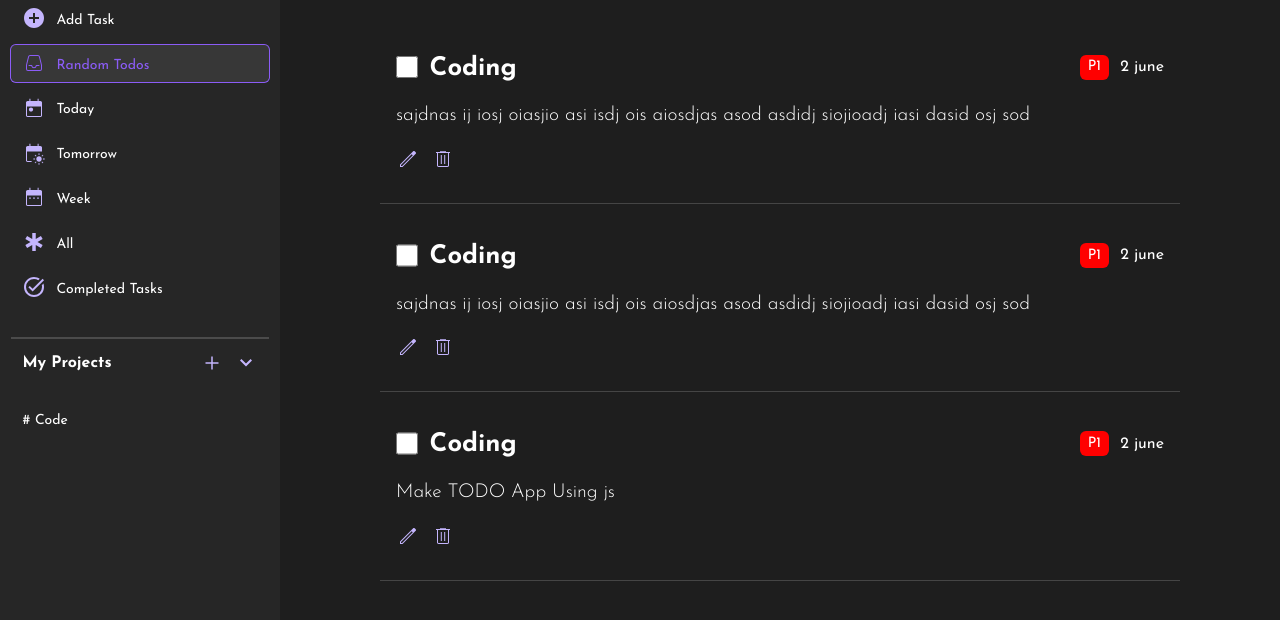
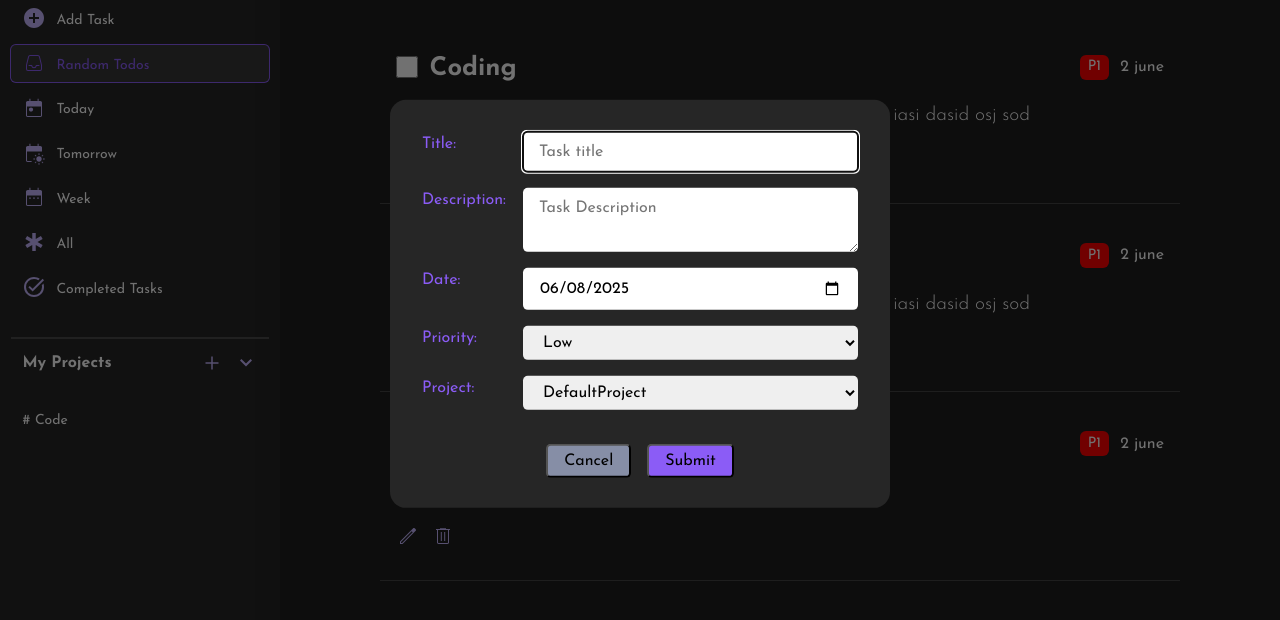
Before and after one commit to guptadheerajj/task-manager, a website built with webpack: page src/index.html in a window 1280 px wide. Shown: the part 96-716 px from the top of the page. Built offline with nearby package versions, Linux system fonts and the light colour scheme.

Commit message:
feat: implement dynamic modal window creation

```diff
--- a/src/css/style.css
+++ b/src/css/style.css
@@ -1,4 +1,3 @@
-/* Light theme (default) */
 :root {
 	--accent-color-normal: #c4b5fd;
 	--accent-color-hover: #8b5cf6;
@@ -18,12 +17,12 @@
 	--task-hover: #262626;
 
 	--button-theme-bg: var(--accent-color-hover);
-	--button-cancel-bg: var(var(--side-hover));
+	--button-cancel-bg: #868ea6;
 
 	--primary-font: "Josefin Sans";
 	--roboto-font: "Roboto";
 
-	--hr-color: rgba(255, 255, 255, 0.174);
+	--hr-color: #ffffff2c;
 }
 
 :root[data-theme="light"] {
@@ -207,47 +206,76 @@ hr {
 	width: 1.4rem;
 }
 
+/* modal styles */
+dialog {
+	position: fixed;
+	top: 50%;
+	left: 50%;
+	translate: -50% -50%;
+	min-width: 500px;
+	border: none;
+	border-radius: 1rem;
+	background-color: var(--side-bg);
+	color: var(--accent-color-hover);
+}
+
+dialog::backdrop {
+	background-color: rgba(0, 0, 0, 0.556);
+}
+form {
+	padding: 1rem;
+}
+
+.task-form {
+	display: flex;
+	flex-direction: column;
+	gap: 1rem;
+}
+
+.form-row {
+	display: grid;
+	grid-template-columns: 85px 1fr;
+	gap: 1rem;
+}
+
+input,
+select,
+textarea {
+	border: 2px solid black;
+	border: none;
+	border-radius: 0.3em;
+	padding: 0.5rem 1rem;
+}
+
+textarea {
+	resize: vertical;
+	width: 100%;
+	max-height: 100px;
+	min-height: 40px;
+}
+
+.form-btns {
+	display: flex;
+	justify-content: center;
+	align-items: center;
+	width: 100%;
+	gap: 1rem;
+}
+
+.form-btns button {
+	padding: 0.2rem 1rem;
+	border-radius: 0.3rem;
+	margin-top: 1rem;
+}
+
+button.cancel {
+	background-color: var(--button-cancel-bg);
+}
+
+button.submit {
+	background-color: var(--button-theme-bg);
+}
+
 /* * {
 	outline: 1px solid red;
 } */
-
-/* body {
-	font-family: "Josefin Sans";
-	display: grid;
-	grid-template-columns: 280px 1fr;
-	min-height: 100vh;
-}
-
-.side-bar {
-	padding: 1.5rem;
-}
-
-.side-head {
-	display: flex;
-	justify-content: space-between;
-	align-items: center;
-	width: 100%;
-	font-size: 1rem;
-	font-weight: 700;
-	margin: 4px 0 4rem 0;
-} */
-
-/* display: grid;
-grid-template-columns: auto auto; */
-/* align-items: center; */
-/* .side-head > div {
-	display: flex;
-	justify-content: center;
-	align-items: center;
-	gap: 0.4rem;
-}
-
-.side-row {
-	font-weight: 400;
-	font-size: 14px;
-	display: flex;
-	gap: 0.8rem;
-	justify-content: flex-start;
-	align-items: center;
-	margin-bottom: 1.2rem;
-} */
--- a/src/index.html
+++ b/src/index.html
@@ -17,41 +17,8 @@
 			<audio src="./assets/audio/theme-toggle.mp3" class="switch-audio" preload="auto"></audio>
 			<div class="theme-button"></div>
 		</div>
-		<div class="task-list">
-			<div class="task">
-				<div class="task-head">
-					<div class="task-head-left">
-						<input type="checkbox">
-						<div class="title">Instructions</div>
-					</div>
-					<div class="task-head-right">
-						<div class="priority">Urgent</div>
-						<div>5 June 2025</div>
-					</div>
-				</div>
-				<div class="description">Lorem ipsum dolor sit amet consectetur adipisicing elit. Nesciunt deleniti
-					molestiae assumenda rerum hic quia. Facere laudantium eos in pariatur laboriosam sapiente illum.
-				</div>
-				<div class="task-bottom">
-					<div class="task-options">
-						<svg xmlns="http://www.w3.org/2000/svg" height="24px" viewBox="0 -960 960 960" width="24px"
-							fill="#e8eaed">
-							<path
-								d="M200-200h43.92l427.93-427.92-43.93-43.93L200-243.92V-200Zm-40 40v-100.77l527.23-527.77q6.15-5.48 13.57-8.47 7.43-2.99 15.49-2.99t15.62 2.54q7.55 2.54 13.94 9.15l42.69 42.93q6.61 6.38 9.04 14 2.42 7.63 2.42 15.25 0 8.13-2.74 15.56-2.74 7.42-8.72 13.57L260.77-160H160Zm600.77-556.31-44.46-44.46 44.46 44.46ZM649.5-649.5l-21.58-22.35 43.93 43.93-22.35-21.58Z">
-							</path>
-						</svg>
-						<svg xmlns="http://www.w3.org/2000/svg" height="24px" viewBox="0 -960 960 960" width="24px"
-							fill="#e8eaed">
-							<path
-								d="M304.62-160q-26.85 0-45.74-18.88Q240-197.77 240-224.62V-720h-40v-40h160v-30.77h240V-760h160v40h-40v495.38q0 27.62-18.5 46.12Q683-160 655.38-160H304.62ZM680-720H280v495.38q0 10.77 6.92 17.7 6.93 6.92 17.7 6.92h350.76q9.24 0 16.93-7.69 7.69-7.69 7.69-16.93V-720ZM392.31-280h40v-360h-40v360Zm135.38 0h40v-360h-40v360ZM280-720v520-520Z">
-							</path>
-						</svg>
-					</div>
-					<div class="task-project"># Inbox</div>
-				</div>
-			</div>
-			<div class="line"></div>
-		</div>
+		<div class="task-list"></div>
+		<!-- closedby="any" -->
 	</div>
 </body>
 
--- /dev/null
+++ b/src/js/dialog.js
@@ -0,0 +1,194 @@
+import { format } from "date-fns";
+import projectModule, { getAllProjectNames } from "./projectModule.js";
+
+export default (function () {
+	function createFormRow() {
+		const formRow = document.createElement("div");
+		formRow.classList.add("form-row");
+		return formRow;
+	}
+
+	function createLabel(forValue) {
+		const label = document.createElement("label");
+		label.setAttribute("for", forValue);
+		const capitalised = forValue[0].toUpperCase() + forValue.slice(1);
+		label.textContent = capitalised + ":";
+
+		return label;
+	}
+
+	function createDate(date) {
+		const dateRow = createFormRow();
+
+		const dateLabel = createLabel("date");
+		let today = format(new Date(), "yyyy-MM-dd");
+
+		const dateInput = document.createElement("input");
+		dateInput.setAttribute("type", "date");
+		dateInput.setAttribute("name", "date");
+		dateInput.setAttribute("id", "date");
+		dateInput.setAttribute("min", today);
+
+		if (date) {
+			today = format(date, "yyyy-MM-dd");
+		}
+		dateInput.setAttribute("value", today);
+
+		dateRow.append(dateLabel, dateInput);
+		return dateRow;
+	}
+
+	function createOption(value) {
+		const option = document.createElement("option");
+		option.setAttribute("value", value);
+		option.textContent = value[0].toUpperCase() + value.slice(1);
+		return option;
+	}
+
+	function createProject(project) {
+		const projectRow = createFormRow();
+
+		const projectLabel = createLabel("project");
+
+		const projectSelection = document.createElement("select");
+		projectSelection.setAttribute("id", "project");
+		projectSelection.setAttribute("name", "project");
+
+		const allProjectNamesArray = projectModule.getAllProjectNames();
+
+		for (const projectName of allProjectNamesArray) {
+			const option = createOption(projectName);
+			if (project === projectName) {
+				option.setAttribute("selected", "");
+			}
+			projectSelection.append(option);
+		}
+
+		projectRow.append(projectLabel, projectSelection);
+		return projectRow;
+	}
+
+	function createPriority(priority) {
+		const priorityRow = createFormRow();
+
+		const priorityLabel = createLabel("priority");
+
+		const prioritySelection = document.createElement("select");
+		prioritySelection.setAttribute("name", "priority");
+		prioritySelection.setAttribute("id", "priority");
+
+		const lowOption = createOption("low");
+		const mediumOption = createOption("medium");
+		const highOption = createOption("high");
+
+		const options = { lowOption, mediumOption, highOption };
+		if (priority) {
+			options[priority + "Option"].setAttribute("selected", "");
+		}
+
+		prioritySelection.append(lowOption, mediumOption, highOption);
+
+		priorityRow.append(priorityLabel, prioritySelection);
+		return priorityRow;
+	}
+
+	function createTitle(title) {
+		const titleRow = createFormRow();
+
+		const titleLabel = createLabel("title");
+
+		const titleInput = document.createElement("input");
+		titleInput.setAttribute("type", "text");
+		titleInput.setAttribute("id", "title");
+		titleInput.setAttribute("name", "title");
+		titleInput.setAttribute("placeholder", "Task title");
+		titleInput.setAttribute("maxlength", "20");
+		if (title) {
+			titleInput.value = title;
+		}
+
+		titleRow.append(titleLabel, titleInput);
+		return titleRow;
+	}
+
+	function createDescription(description) {
+		const descriptionRow = createFormRow();
+
+		const descriptionLabel = createLabel("description");
+
+		const descriptionTextArea = document.createElement("textarea");
+		descriptionTextArea.setAttribute("id", "description");
+		descriptionTextArea.setAttribute("name", "description");
+		descriptionTextArea.setAttribute("placeholder", "Task Description");
+		descriptionTextArea.setAttribute("autocorrect", "on");
+		descriptionTextArea.setAttribute("maxlength", "100");
+		if (description) {
+			descriptionTextArea.value = description;
+		}
+
+		descriptionRow.append(descriptionLabel, descriptionTextArea);
+		return descriptionRow;
+	}
+
+	function createButtons() {
+		const buttonRow = document.createElement("div");
+		buttonRow.classList.add("form-btns");
+
+		const cancelButton = document.createElement("button");
+		cancelButton.classList.add("top2px", "cancel");
+		cancelButton.textContent = "Cancel";
+
+		const submitButton = document.createElement("button");
+		submitButton.classList.add("top2px", "submit");
+		submitButton.setAttribute("type", "submit");
+		submitButton.textContent = "Submit";
+
+		buttonRow.append(cancelButton, submitButton);
+		return buttonRow;
+	}
+
+	function createForm(taskData) {
+		const form = document.createElement("form");
+		form.classList.add("task-form");
+
+		const titleRow = createTitle(taskData?.title || "");
+		const descriptionRow = createDescription(taskData?.description || "");
+		const dateRow = createDate(taskData?.date || "");
+		const priorityRow = createPriority(taskData?.priority || "");
+		const projectRow = createProject(taskData?.project || "");
+		const buttonRow = createButtons();
+
+		form.append(
+			titleRow,
+			descriptionRow,
+			dateRow,
+			priorityRow,
+			projectRow,
+			buttonRow
+		);
+		return form;
+	}
+
+	function createDialog(taskData) {
+		const dialog = document.createElement("dialog");
+		const form = createForm(taskData);
+
+		dialog.append(form);
+		return dialog;
+	}
+
+	function appendDialog(taskData = {}) {
+		const dialog = createDialog(taskData);
+		document.body.append(dialog);
+	}
+
+	function removeDialog() {
+		const dialog = document.querySelector("dialog");
+		dialog.remove();
+	}
+
+	return {
+		appendDialog,
+		removeDialog,
+	};
+})();
--- a/src/js/index.js
+++ b/src/js/index.js
@@ -5,6 +5,7 @@ import "../css/style.css";
 import ThemeManager from "./themeManager.js";
 import SideBar from "./SideBar.js";
 import renderTask from "./renderTask.js";
+import dialog from "./dialog.js";
 
 new ThemeManager();
 new SideBar();
@@ -41,3 +42,7 @@ taskList.append(
 		project: "Code",
 	})
 );
+
+dialog.appendDialog();
+const modalDialog = document.querySelector("dialog");
+modalDialog.showModal();
```
